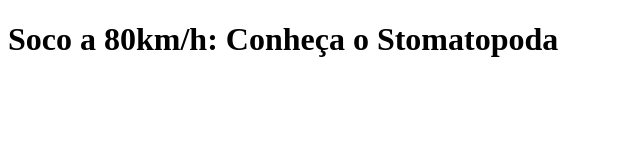
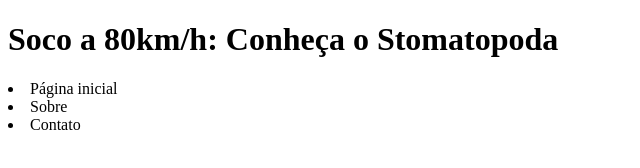
Before and after one commit to ricardohsfaria/trybe-exercicios, a plain HTML site: page Fundamentos/bloco-03-introducao-html-css/dia-4-html-semantico/index.html in a window 1280 px wide. Shown: the whole page, without its empty margins (0-640 px from the left). Drawn offline with Linux system fonts and the light colour scheme.

Commit message:
Adicionando menu de nav

```diff
--- a/Fundamentos/bloco-03-introducao-html-css/dia-4-html-semantico/index.html
+++ b/Fundamentos/bloco-03-introducao-html-css/dia-4-html-semantico/index.html
@@ -7,6 +7,11 @@
   <body>
     <header>
         <h1>Soco a 80km/h: Conheça o Stomatopoda</h1>
+            <nav>
+                <li>Página inicial</li>
+                <li>Sobre</li>
+                <li>Contato</li>
+            </nav>
     </header>
   </body>
 </html>
```
